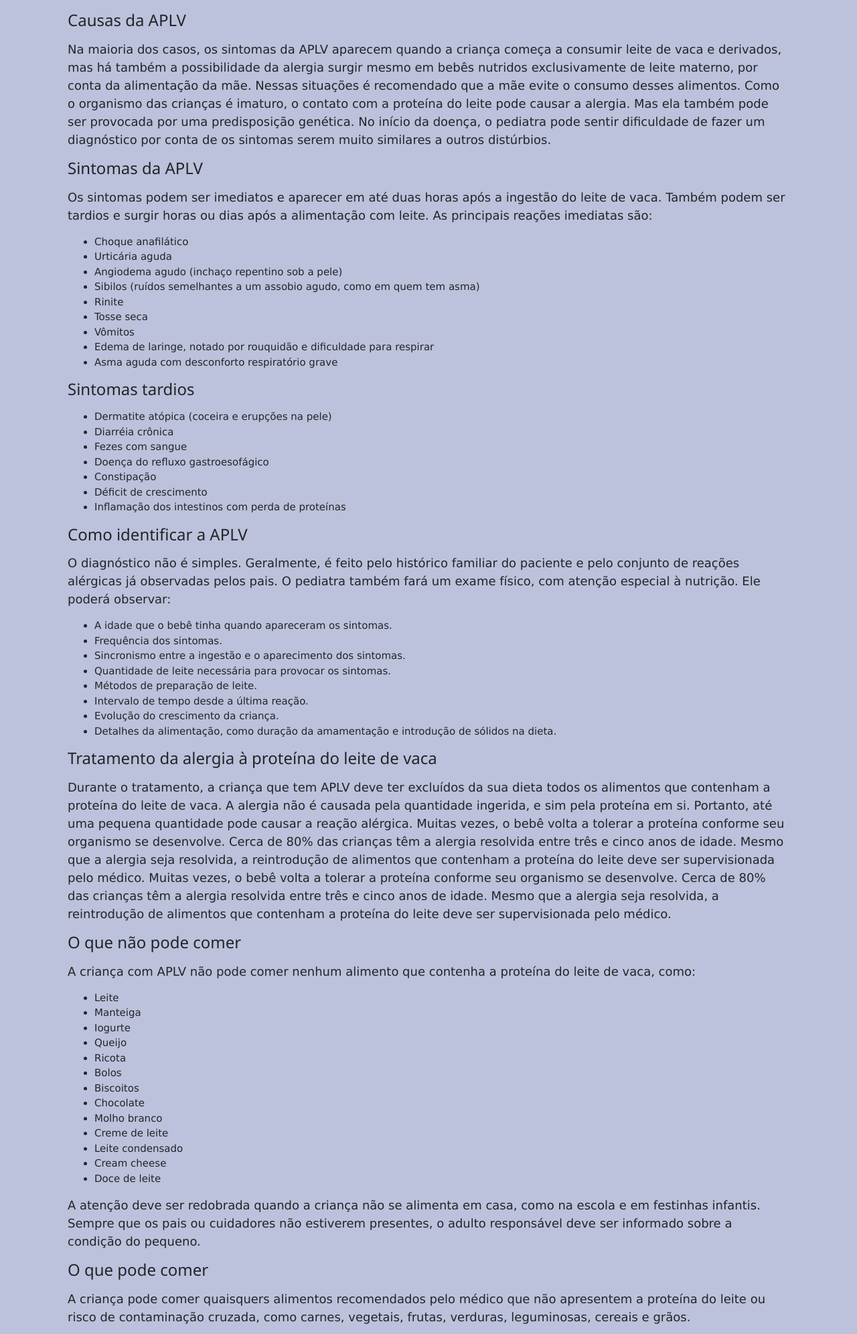
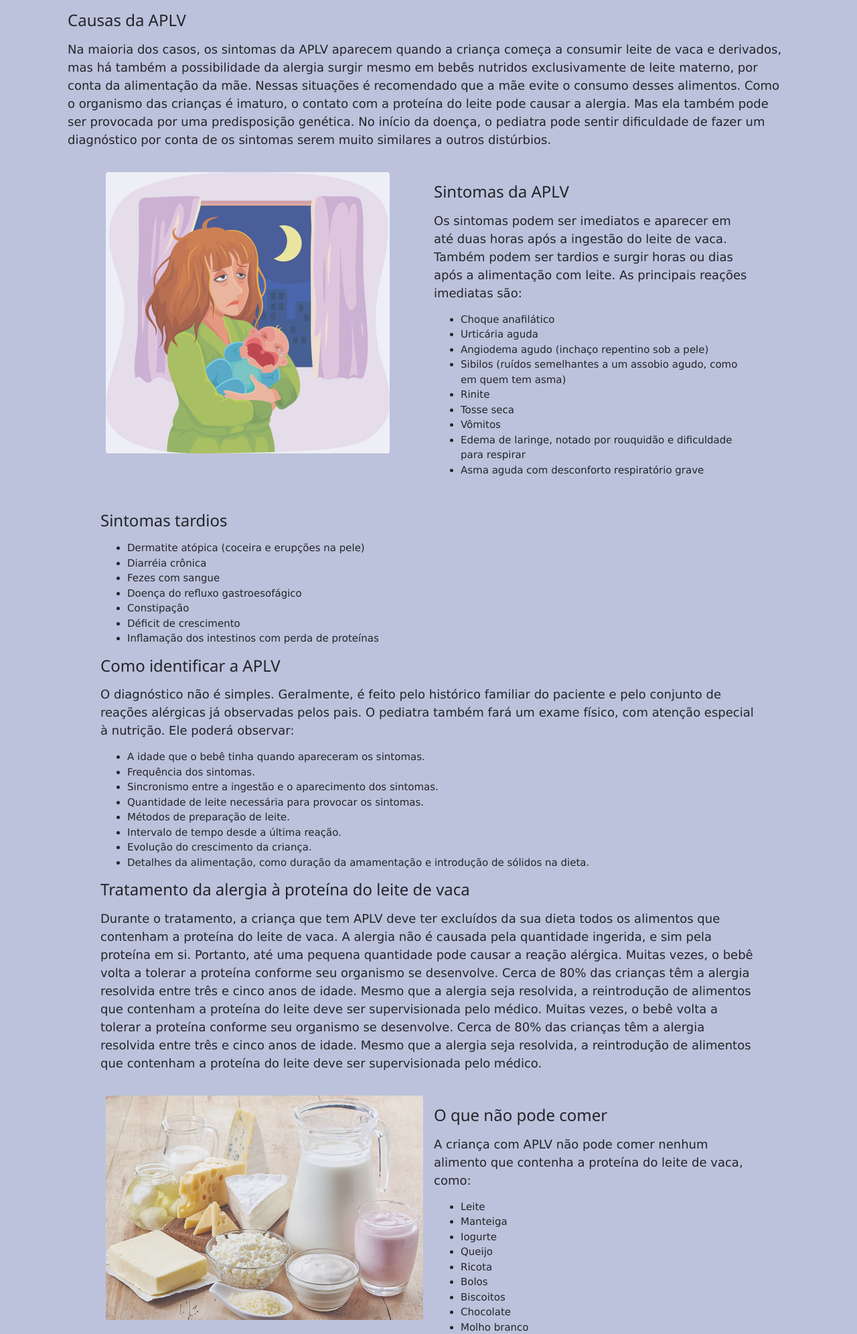
Before and after one commit to alex-alves-dev/pi1_Univesp, a Flask app: page /sobre in a window 1280 px wide. Shown: the part 626-2618 px from the top of the page at 67% size. Run offline with Flask 2, Linux system fonts and the light colour scheme; data comes from the database, SQL or seed files in the repository; some libraries are stand-ins or nearby versions.

Commit message:
Inserção de imagens

```diff
--- a/init.db.py
+++ b/init.db.py
@@ -10,9 +10,5 @@ cur = connection.cursor()
 cur.execute("INSERT INTO posts (nome, bairro, cidade, email) VALUES (?, ?, ?, ?)",
             ('Alex da Silva Alves', 'Oziel', 'Campinas', '2000860@aluno.univesp.br')
             )
-cur.execute("INSERT INTO posts (nome, bairro, cidade, email) VALUES (?, ?, ?, ?)",
-            ('Gabriel Marques', 'Monte Cristo', 'Araras', '2000800@123.com')
-            )
-
 connection.commit()
 connection.close()
--- a/templates/base.html
+++ b/templates/base.html
@@ -9,7 +9,7 @@
     <link rel="stylesheet" href="https://stackpath.bootstrapcdn.com/bootstrap/4.1.3/css/bootstrap.min.css" integrity="sha384-MCw98/SFnGE8fJT3GXwEOngsV7Zt27NXFoaoApmYm81iuXoPkFOJwJ8ERdknLPMO" crossorigin="anonymous">
     <link rel="stylesheet" href="https://www.w3schools.com/w3css/4/w3.css">
     <link rel="stylesheet" href="https://cdnjs.cloudflare.com/ajax/libs/font-awesome/4.7.0/css/font-awesome.min.css">
-    <link rel="shortcut icon" type="imagex/png" href="../static/img/aler.ico">
+    <link rel="shortcut icon" type="imagex/png" href="../static/img/aler.png">
     <title>{% block title %} {% endblock %} </title>
 </head>
 <style>
--- a/templates/sobre.html
+++ b/templates/sobre.html
@@ -22,6 +22,13 @@ O leite de vaca é o principal causador de alergias alimentares em crianças por
 Como o organismo das crianças é imaturo, o contato com a proteína do leite pode causar a alergia. Mas ela também pode ser provocada por uma predisposição genética.
 No início da doença, o pediatra pode sentir dificuldade de fazer um diagnóstico por conta de os sintomas serem muito similares a outros distúrbios.
       </p>
+      <div>
+        <div class="w3-content">
+          <div class="w3-row w3-padding-16" id="sobre">
+            <div class="w3-col m6 w3-padding-small w3-show-large">
+                <img src="../static/img/sintomas.jpeg" alt="Sintomas" class="w3-round w3-image w3-opacity-min" alt="Table Setting" borde="0">
+            </div>
+        <div class="w3-col m6 w3-padding-small">
           <p class="w3-large"><h3>Sintomas da APLV</h3></p>
           <p class="w3-large"> Os sintomas podem ser imediatos e aparecer em até duas horas após a ingestão do leite de vaca. Também podem ser tardios e surgir horas ou dias após a alimentação com leite.
           As principais reações imediatas são:
@@ -37,6 +44,8 @@ As principais reações imediatas são:
                    <li>Edema de laringe, notado por rouquidão e dificuldade para respirar</li>
                    <li>Asma aguda com desconforto respiratório grave</li>
                </ul>
+        </div>
+    </div>
       <p class="w3-large"><h3>Sintomas tardios</h3></p>
        <ul>
            <li>Dermatite atópica (coceira e erupções na pele)</li>
@@ -66,6 +75,13 @@ O pediatra também fará um exame físico, com atenção especial à nutrição.
 Muitas vezes, o bebê volta a tolerar a proteína conforme seu organismo se desenvolve. Cerca de 80% das crianças têm a alergia resolvida entre três e cinco anos de idade. Mesmo que a alergia seja resolvida, a reintrodução de alimentos que contenham a proteína do leite deve ser supervisionada pelo médico.
 Muitas vezes, o bebê volta a tolerar a proteína conforme seu organismo se desenvolve. Cerca de 80% das crianças têm a alergia resolvida entre três e cinco anos de idade. Mesmo que a alergia seja resolvida, a reintrodução de alimentos que contenham a proteína do leite deve ser supervisionada pelo médico.
         </p>
+        <div>
+          <div class="w3-content">
+            <div class="w3-row w3-padding-16" id="sobre">
+              <div class="w3-col m6 w3-padding-small w3-show-large">
+                  <img src="../static/img/proibido.png" alt="Derivados do leite" class="w3-round w3-image w3-opacity-min" alt="Table Setting" borde="0">
+              </div>
+          <div class="w3-col m6 w3-padding-small">
             <p class="w3-large"><h3>O que não pode comer</h3></p>
         <p class="w3-large">A criança com APLV não pode comer nenhum alimento que contenha a proteína do leite de vaca, como:
         </p>
@@ -84,6 +100,8 @@ Muitas vezes, o bebê volta a tolerar a proteína conforme seu organismo se dese
             <li>Cream cheese</li>
             <li>Doce de leite</li>
         </ul>
+          </div>
+      </div>
         <p class="w3-large">A atenção deve ser redobrada quando a criança não se alimenta em casa, como na escola e em festinhas infantis. Sempre que os pais ou cuidadores não estiverem presentes, o adulto responsável deve ser informado sobre a condição do pequeno.</p>
         <p class="w3-large"><h3>O que pode comer</h3></p>
         <p class="w3-large">A criança pode comer quaisquers alimentos recomendados pelo médico que não apresentem a proteína do leite ou risco de contaminação cruzada, como carnes, vegetais, frutas, verduras, leguminosas, cereais e grãos.</p>
@@ -101,7 +119,7 @@ Revista Brasileira de Imunologia e Imunopatologia (“Guia prático de diagnóst
 Jornal de Pediatria da SBP (“Food allergy: a practical update from the gastroenterological viewpoint”)
 Hospital do Servidor Público Municipal de São Paulo (“Alergia à proteína do leite de vaca - Milena Ribeiro Macitelli”)
 Australian Society of Clinical Immunology and Allergy (“Cow’s milk dairy allergy”)
-            Food Allergy Research & Education (“Milk Allergy”) )</p>
+            Food Allergy Research & Education (“Milk Allergy”)</p>
     </div>
         <hr>
     <footer class="w3-right w3-padding-large" id="rodape" style="background-color: #5986ad">
```
Also changed, not shown: README.md, static/img/aler.png (added), static/img/proibido.png (added), static/img/sintomas.jpeg (added). Lines whose indentation alone changed are shown as unchanged.
